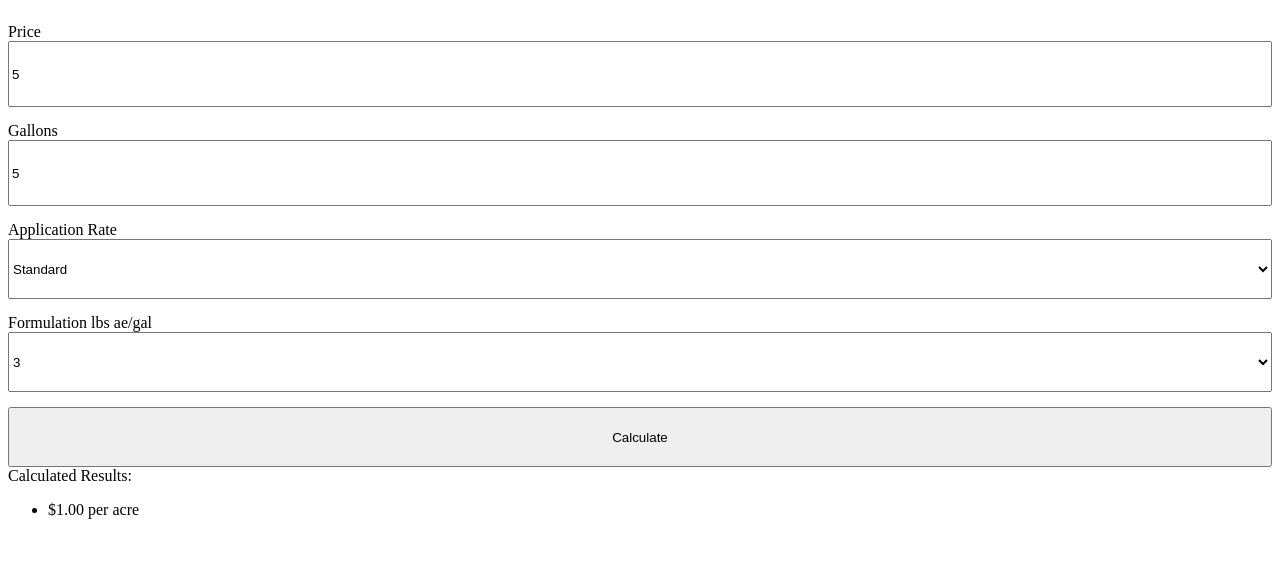
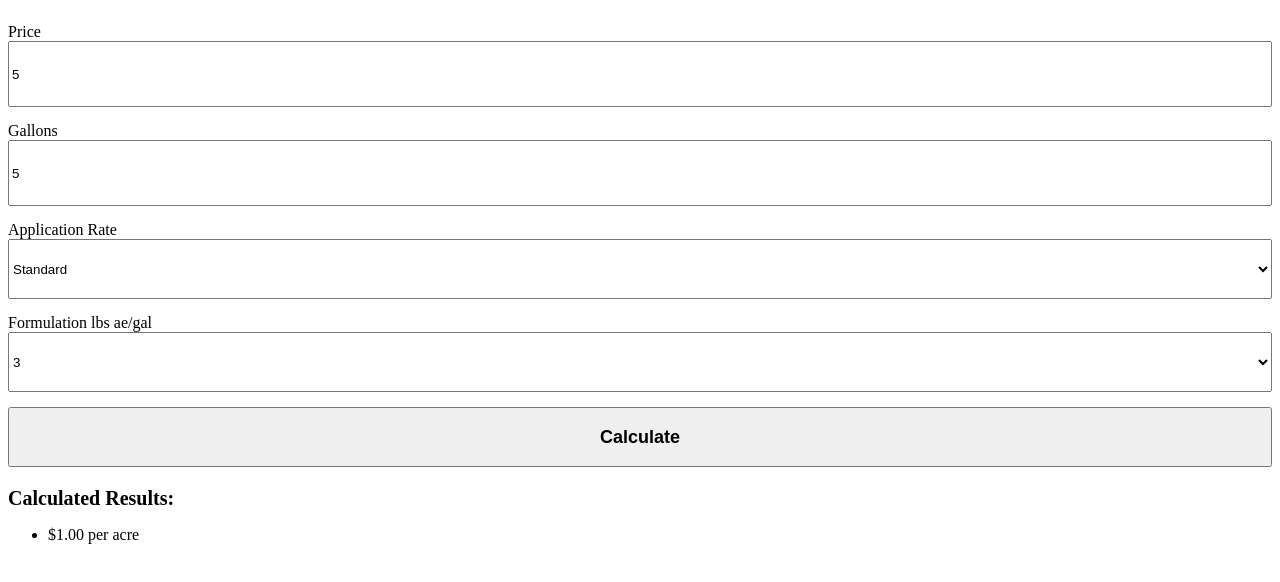
Before and after one commit to gkrauskopf/Roundup-Price-Calc, a website: page public/index.html in a window 1280 px wide. Both pictures are taken after typing "5", "5" into the empty fields and a click on the button "Calculate". Drawn offline with Linux system fonts and the light colour scheme.

Commit message:
small refactor

```diff
--- a/package.json
+++ b/package.json
@@ -4,8 +4,7 @@
   "description": "",
   "main": "index.js",
   "scripts": {
-    "start": "node index.js",
-    "mock": "node mock.js"
+    "start": "node server.js"
   },
   "repository": {
     "type": "git",
--- a/public/app.js
+++ b/public/app.js
@@ -40,9 +40,8 @@ document.querySelector("#rate-form").addEventListener("submit", function(e){
 
     const result = ((price/gallons) * formulationMap[app_rate][formulation])/32;
 
-    results.push(`$${result.toFixed(2)} per acre`);
+    results.push(result.toFixed(2));
     displayResults();
-    // resultDisplay.textContent = `$${result.toFixed(2)} per acre`;
 });
 
 
@@ -51,7 +50,7 @@ function displayResults(){
   resultsList.innerHTML = "";
   results.forEach(result => {
     const li = document.createElement("li");
-    li.textContent = result;
+    li.textContent = `$${result} per acre`;
     resultsList.appendChild(li);
   });
 }
--- a/public/index.css
+++ b/public/index.css
@@ -10,3 +10,15 @@ input, select, button {
 .item, button {
   margin-top: 15px;
 }
+
+#calculate-btn span {
+  font-weight: bold;
+  font-size: 18px;
+}
+
+#results-label {
+  display: block;
+  margin-top: 20px;
+  font-size: 20px;
+  font-weight: bold;
+}
--- a/public/index.html
+++ b/public/index.html
@@ -31,10 +31,10 @@
       <option value="5">5</option>
     </select>
 
-    <button id="calculate-btn" type="sumbit">Calculate</button>
+    <button id="calculate-btn" type="sumbit"><span>Calculate</span></button>
   </form>
 
-  <label class="item">Calculated Results:</label>
+  <label id="results-label" class="item">Calculated Results:</label>
   <ul id="results-list">
 
   </ul>
--- a/index.js
+++ b/server.js
@@ -12,3 +12,7 @@ app.use("/", express.static("public"));
 app.listen(port, () =>
   console.log(`Example app listening on port ${port}!`)
 );
+
+app.get('/', function(req, res) {
+  res.sendFile(path.join(__dirname, '/index.html'));
+});
```
